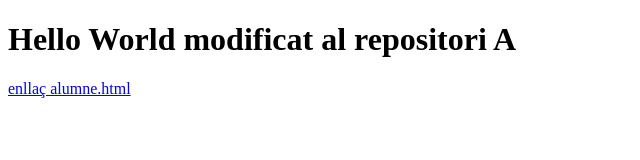
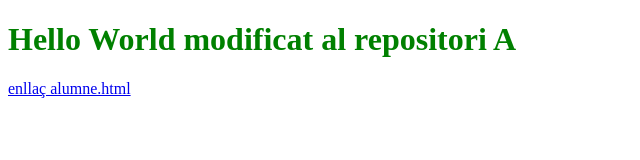
Before and after one commit to dpoutchnine352/Activitat2, a plain HTML site: page index.html in a window 1280 px wide. Shown: the whole page, without its empty margins (0-640 px from the left). Drawn offline with Linux system fonts and the light colour scheme.

Commit message:
afegir la classe index que se m'ha borrat amb el merge

```diff
--- a/index.html
+++ b/index.html
@@ -7,7 +7,7 @@
     <title>Pràctica 2</title>
 </head>
 <body>
-    <h1>Hello World modificat al repositori A</h1>
+    <h1 class="index">Hello World modificat al repositori A</h1>
     <a href="alumne.html">enllaç alumne.html</a>
 </body>
 </html>
```
